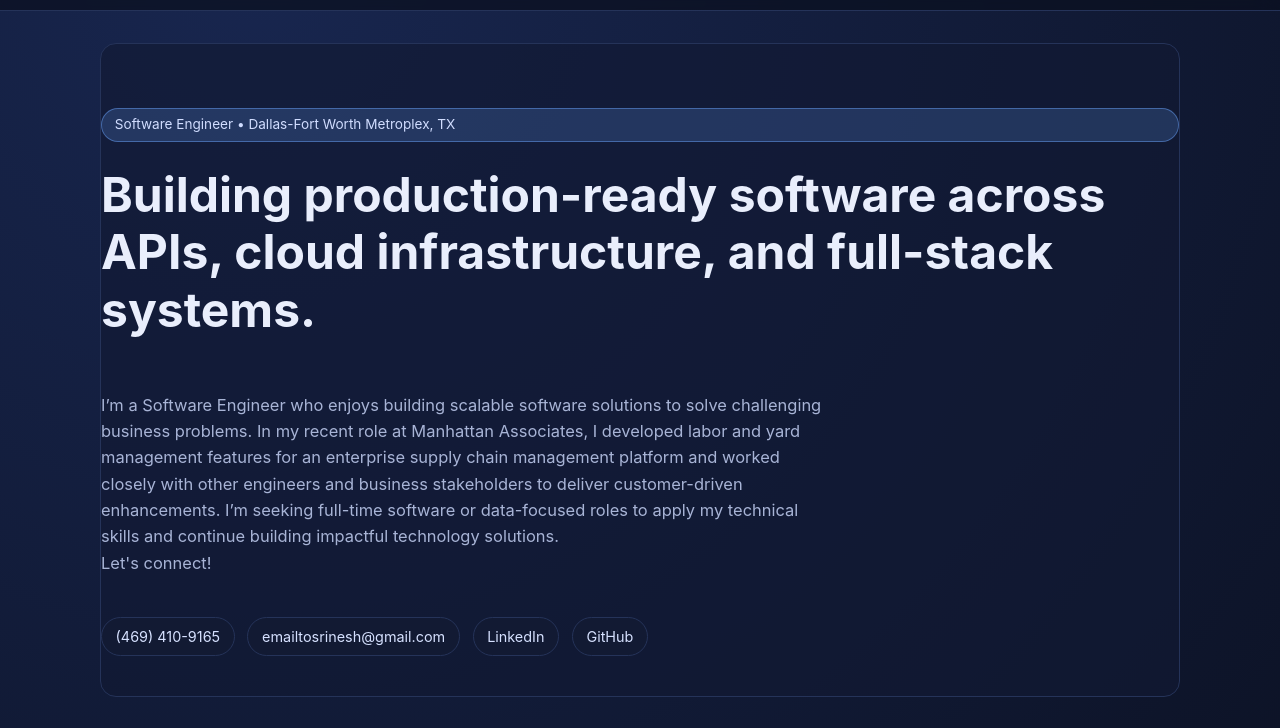
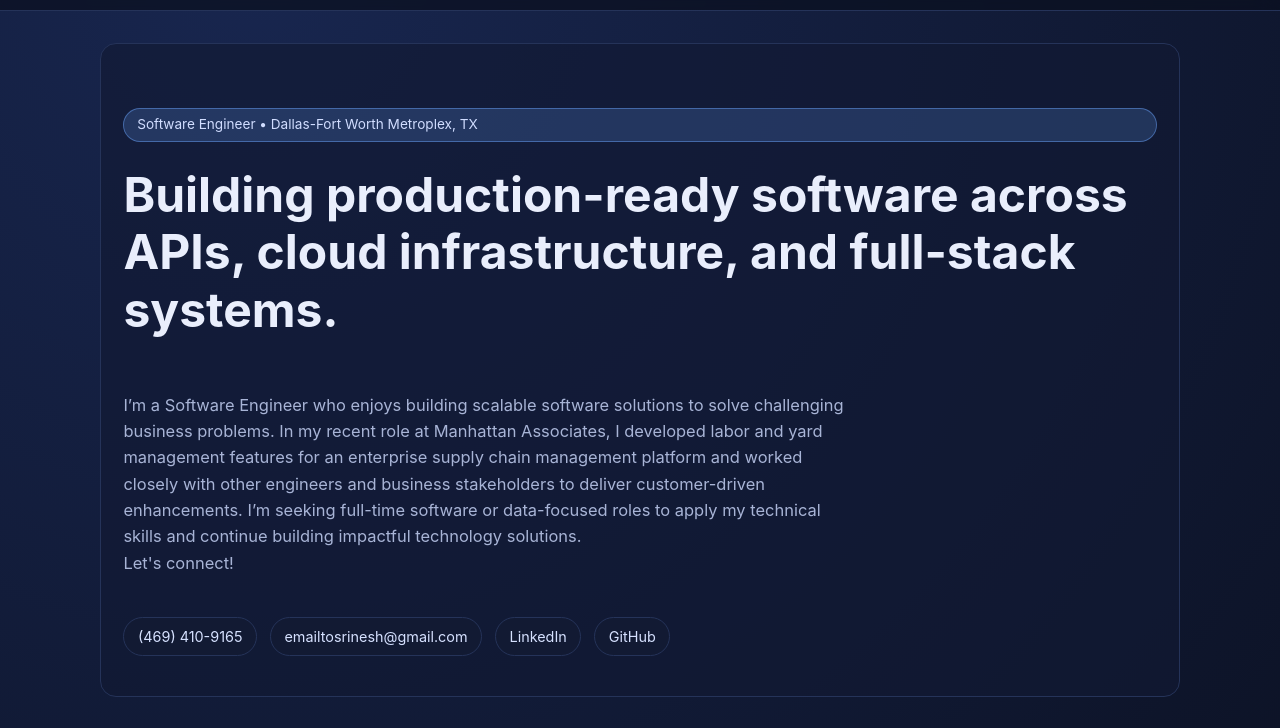
Before and after one commit to srinashg/official-portfolio, a plain HTML site: page index.html in a window 1280 px wide. Shown: the part 41-769 px from the top of the page. Drawn offline with Linux system fonts and the light colour scheme.

Commit message:
Match intro section padding to other sections
Co-authored-by: copilot-swe-agent[bot] <198982749+Copilot@users.noreply.github.com>

```diff
--- a/index.html
+++ b/index.html
@@ -69,7 +69,7 @@
     }
 
     .hero {
-      padding: 4rem 0 2.5rem;
+      padding: 4rem 1.4rem 2.5rem;
       display: grid;
       gap: 1.5rem;
     }
```
